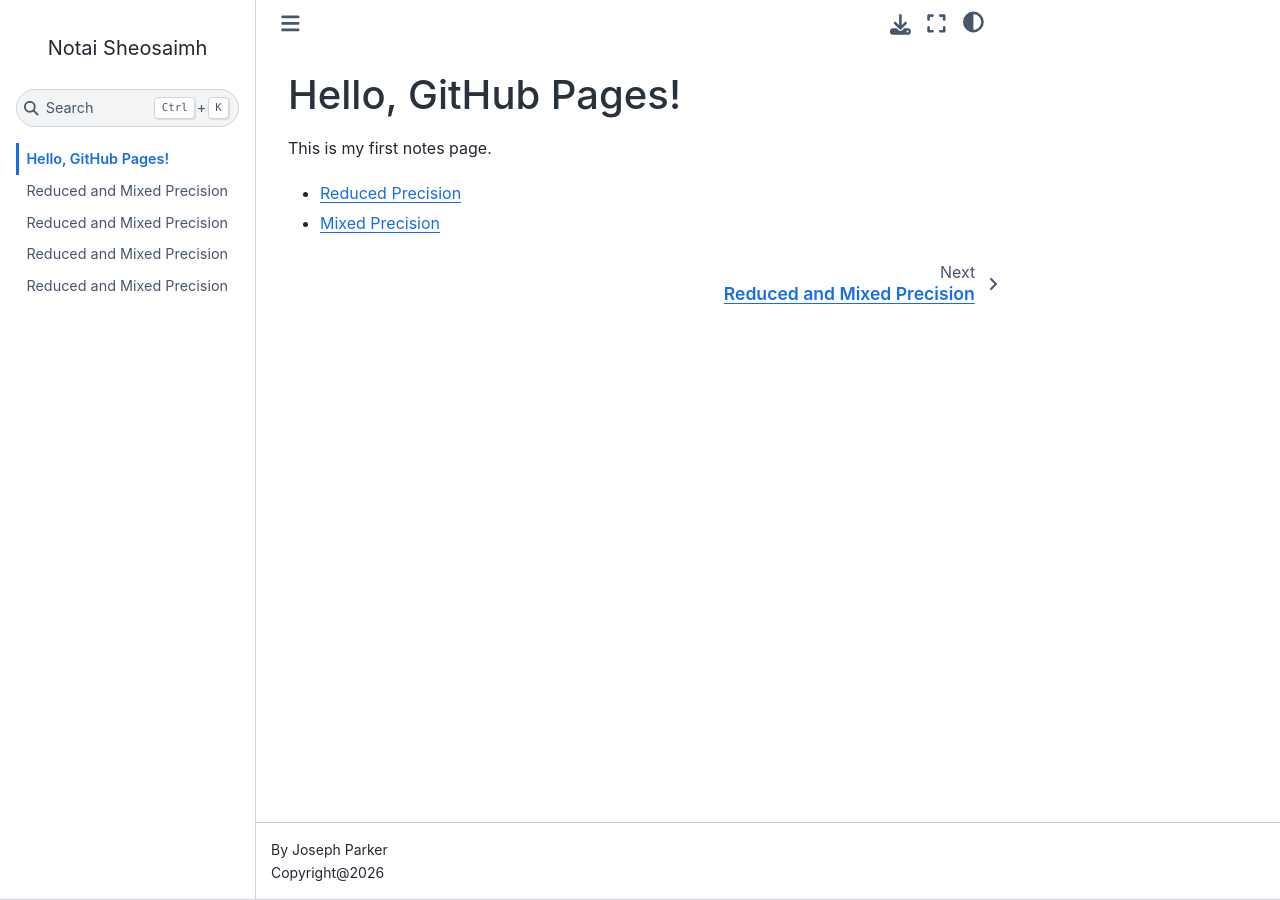
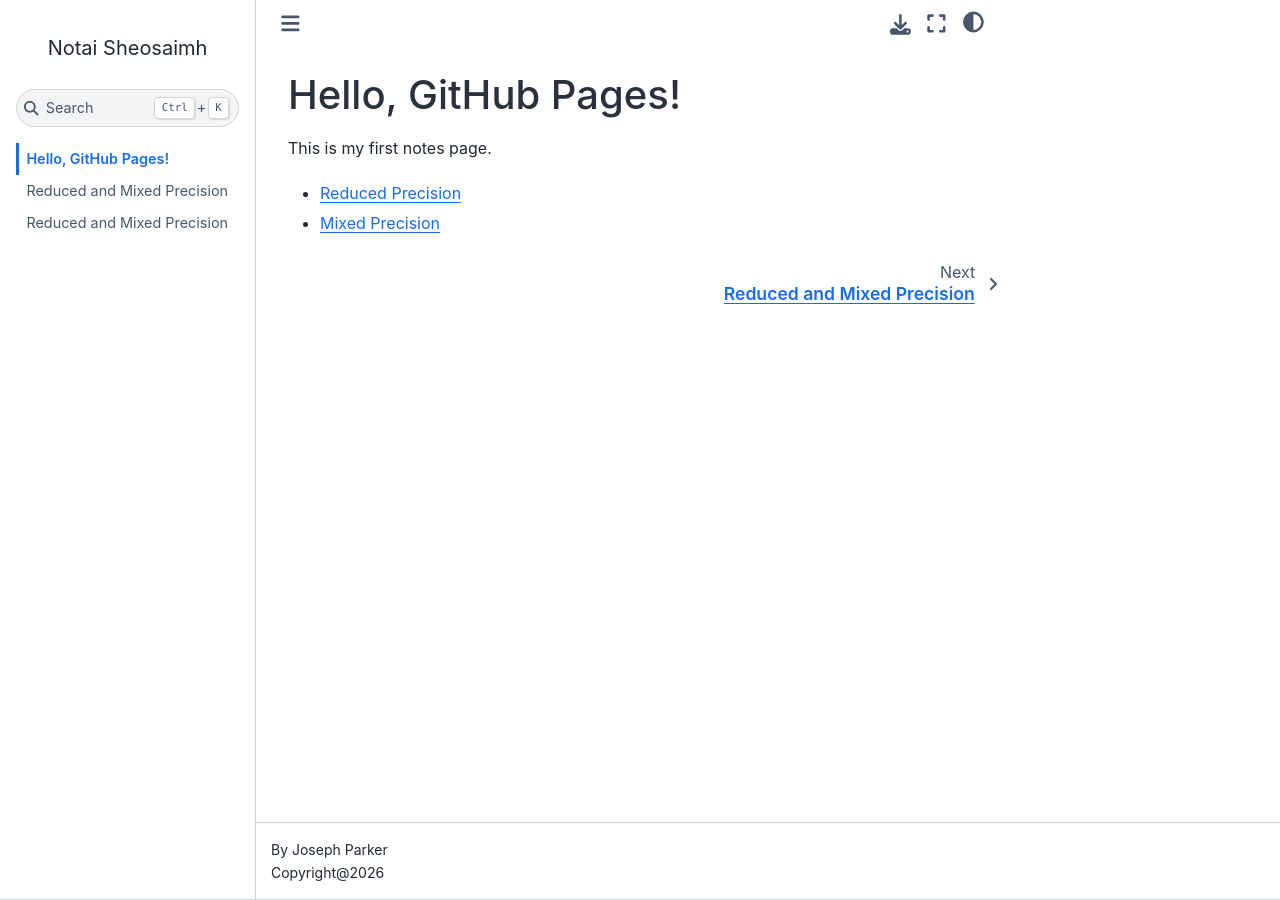
Before and after one commit to JosephThomasParker/notai_sheosaimh, a Jupyter Book: the page built from index.md, in a window 1280 px wide. Built offline with Jupyter Book 1.0.4 settings and Sphinx 7.4.7 and the Sphinx Book theme 1.1.4, drawn with Linux system fonts in a browser that asks for light colours.

Commit message:
Update toc

```diff
--- a/_toc.yml
+++ b/_toc.yml
@@ -7,5 +7,3 @@ root: index
 chapters:
     - file: reduced_precision/intro
     - file: reduced_precision/mixed_precision
-    - file: reduced_precision/intro.md
-    - file: reduced_precision/mixed_precision.md
```
